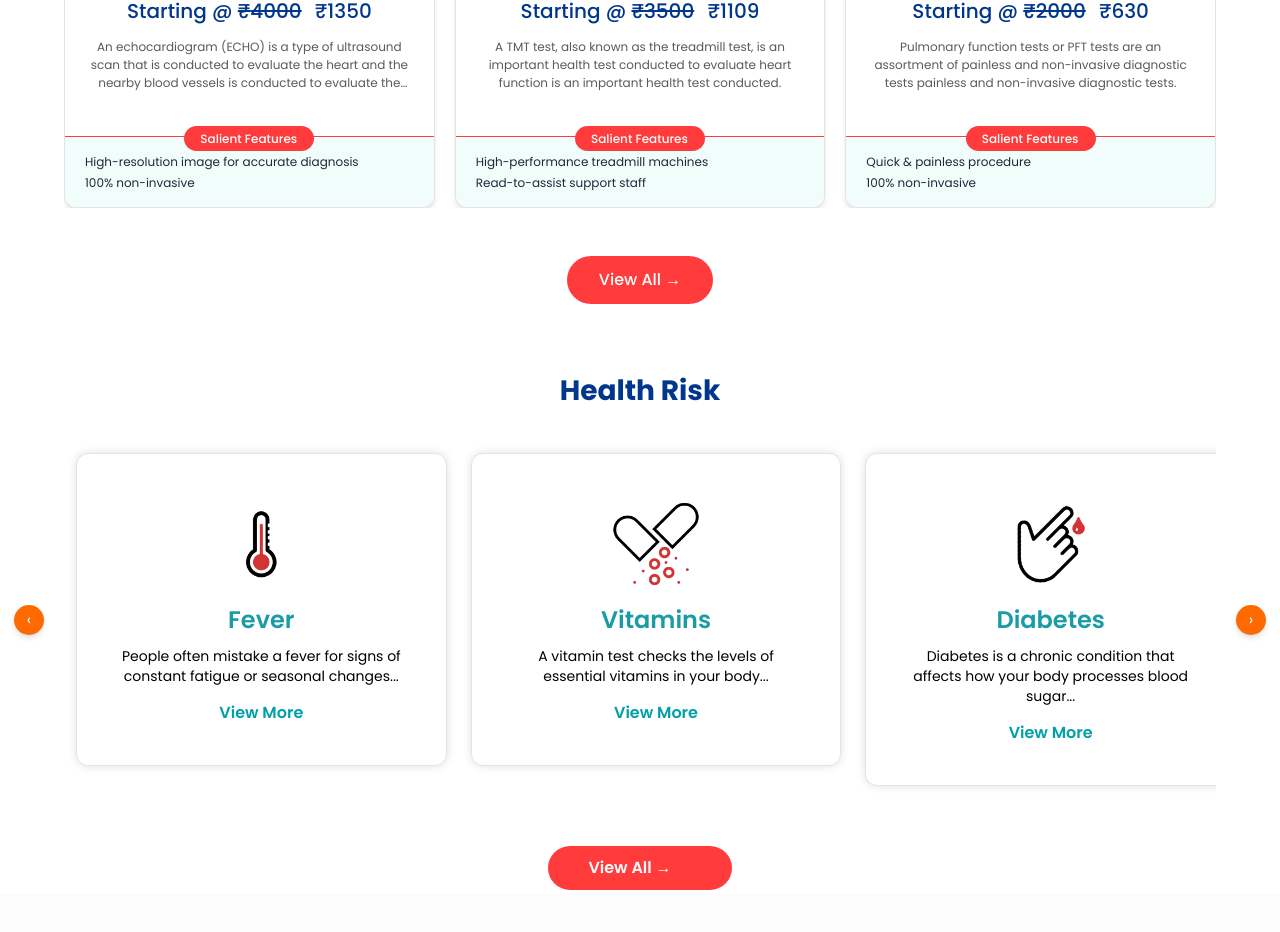
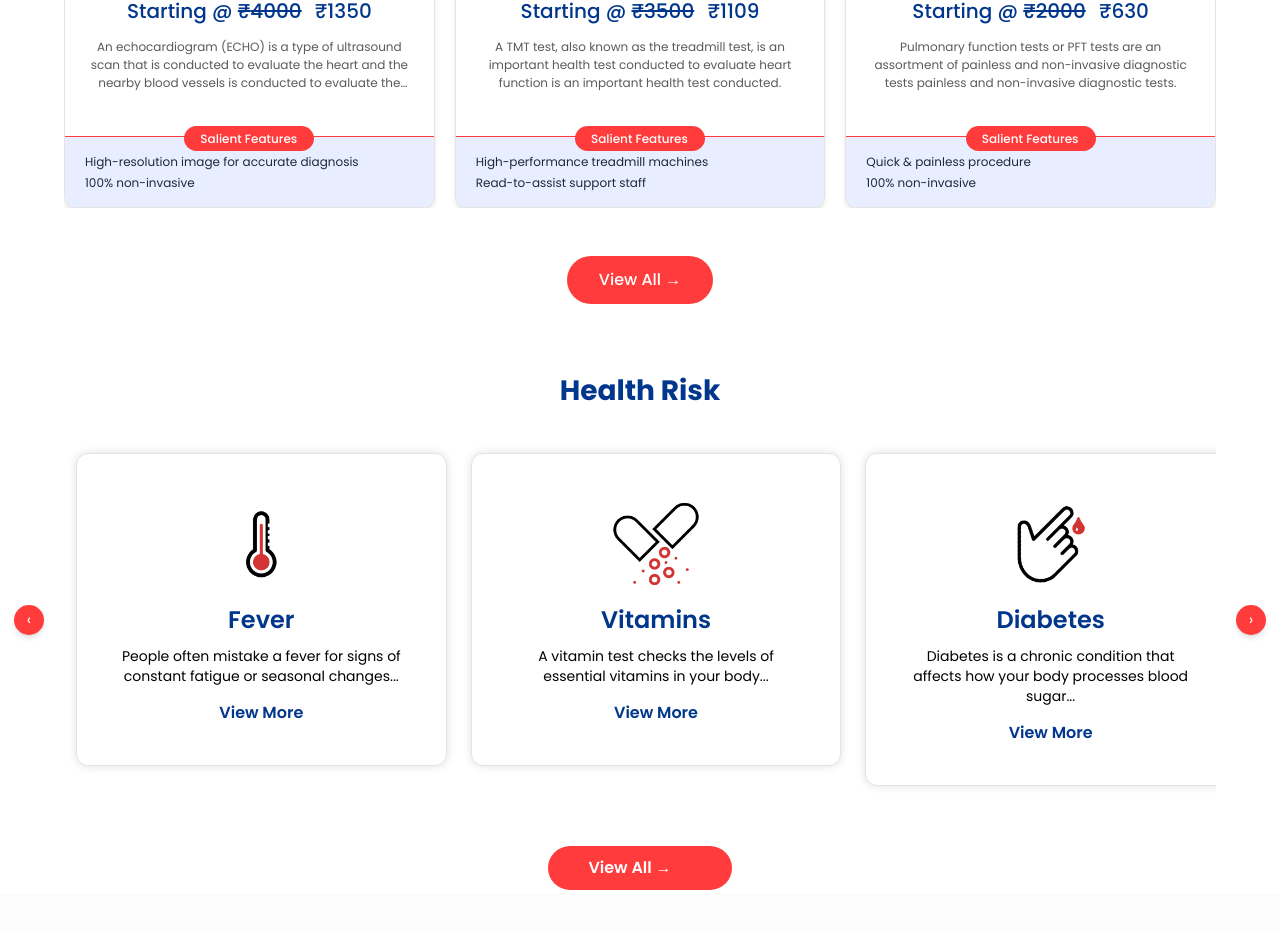
Before and after one commit to AayanshiT/lords-path-web, a Next.js app in the folder lord_app/: page / in a window 1280 px wide. Shown: the part 2740-3672 px from the top of the page. Built offline with nearby package versions, Linux system fonts and the light colour scheme.

Commit message:
lords path

```diff
--- a/lord_app/components/HealthScansSection/ImagingCard.jsx
+++ b/lord_app/components/HealthScansSection/ImagingCard.jsx
@@ -30,7 +30,7 @@
       </div>
 
       {/* Feature Box */}
-      <div className="custom-border bg-teal-50 border-t px-5 py-4 text-sm relative">
+      <div className="custom-border bg-[#E8EEFF] border-t px-5 py-4 text-sm relative">
         <span className="orange-text inline-block bg-[#FF3B3B] text-white font-medium text-[12px] px-4 py-1 rounded-full mb-3">
           Salient Features
         </span>
--- a/lord_app/components/healthcards.tsx
+++ b/lord_app/components/healthcards.tsx
@@ -149,7 +149,7 @@
                 {/* Title */}
                 <h3
                   className="text-[24px] font-semibold mb-2"
-                  style={{ color: "#1a9ca6" }}
+                  style={{ color: "#00368C" }}
                 >
                   {risk.title}
                 </h3>
@@ -162,7 +162,7 @@
                 {/* CTA */}
                 <button
                   className="mt-auto text-sm hover:underline text-[#00368C] font-poppins font-semibold text-[16px]"
-                  style={{ color: "#00a0a8" }}
+                  style={{ color: "#00368C"  }}
                 >
                   View More
                 </button>
@@ -171,11 +171,11 @@
           ))}
 
         </Swiper>
-        <button className="swiper-button-prev3  absolute left-[200px] top-1/2 -translate-y-1/2 z-20 bg-orange-500 text-white shadow-md w-[30px] h-[30px] rounded-full flex items-center justify-center">
+        <button className="swiper-button-prev3  absolute left-[200px] top-1/2 -translate-y-1/2 z-20 bg-[#FF3B3B] text-white shadow-md w-[30px] h-[30px] rounded-full flex items-center justify-center">
           ‹
         </button>
 
-        <button className="swiper-button-next3  absolute right-[200px] top-1/2 -translate-y-1/2 z-20 bg-orange-500 text-white shadow-md w-[30px] h-[30px] rounded-full flex items-center justify-center">
+        <button className="swiper-button-next3  absolute right-[200px] top-1/2 -translate-y-1/2 z-20 bg-[#FF3B3B] text-white shadow-md w-[30px] h-[30px] rounded-full flex items-center justify-center">
           ›
         </button>
         </div>
```
